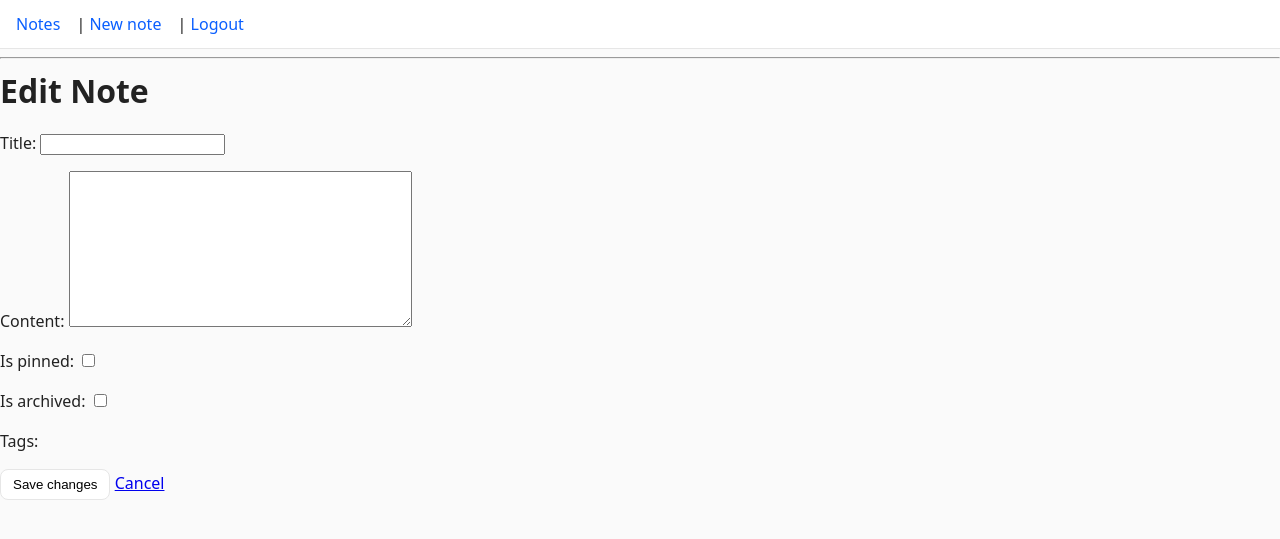
After one commit to VinceVSCode/Django_Playground, a Django app: template DjangoPlayground/firstsite/templates/firstsite/edit_note.html in a window 1280 px wide. The commit adds this page. Shown: the top 539 px of the page. Run offline with Django 5.2, Linux system fonts and the light colour scheme; the template is opened without the code that fills it: values that come from a table or form of the project are taken from there, others are empty; data comes from the database, SQL or seed files in the repository; parts of the project's set-up code (start-up, migrations or seed data) failed here and were passed over.

Commit message:
- Add styles for consistent layout and create edit/delete note templates

```diff
--- /dev/null
+++ b/DjangoPlayground/firstsite/static/firstsite/styles.css
@@ -0,0 +1,53 @@
+/* Basic, readable defaults */
+:root {
+  --text: #222;
+  --muted: #666;
+  --bg: #fafafa;
+  --link: #0a5fff;
+  --border: #e6e6e6;
+}
+
+* { box-sizing: border-box; }
+html, body { margin: 0; padding: 0; }
+body {
+  font-family: system-ui, -apple-system, "Segoe UI", Roboto, Arial, sans-serif;
+  color: var(--text);
+  background: var(--bg);
+  line-height: 1.5;
+}
+
+nav {
+  padding: .75rem 1rem;
+  background: white;
+  border-bottom: 1px solid var(--border);
+}
+nav a { margin-right: .75rem; color: var(--link); text-decoration: none; }
+nav a:hover { text-decoration: underline; }
+
+.container {
+  max-width: 760px;
+  margin: 1.25rem auto;
+  padding: 0 1rem;
+}
+
+h1, h2, h3 { margin: .5rem 0 1rem; }
+
+ul { list-style: none; padding: 0; }
+li.card {
+  background: white;
+  border: 1px solid var(--border);
+  border-radius: 10px;
+  padding: .75rem;
+  margin-bottom: .75rem;
+}
+
+small, .muted { color: var(--muted); }
+button, .button {
+  display: inline-block;
+  padding: .45rem .75rem;
+  border-radius: 8px;
+  border: 1px solid var(--border);
+  background: white;
+  cursor: pointer;
+}
+button:hover, .button:hover { background: #f3f6ff; }
--- a/DjangoPlayground/firstsite/templates/firstsite/base.html
+++ b/DjangoPlayground/firstsite/templates/firstsite/base.html
@@ -1,8 +1,10 @@
+{% load static %}
 <!DOCTYPE html>
 <html>
 <head>
   <meta charset="utf-8" />
   <title>{% block title %}Notes{% endblock %}</title>
+  <link rel="stylesheet" href="{% static 'firstsite/styles.css' %}" />
 </head>
 <body>
   <nav>
--- /dev/null
+++ b/DjangoPlayground/firstsite/templates/firstsite/edit_note.html
@@ -0,0 +1,11 @@
+{% extends "firstsite/base.html" %}
+{% block title %}Edit: {{ note.title }}{% endblock %}
+{% block content %}
+<h1>Edit Note</h1>
+<form method="post">
+  {% csrf_token %}
+  {{ form.as_p }}
+  <button type="submit">Save changes</button>
+  <a href="{% url 'note_detail' note.pk %}">Cancel</a>
+</form>
+{% endblock %}
```
Also changed, not shown: DjangoPlayground/firstsite/templates/firstsite/confirm_delete.html (added, +12 -0 lines), DjangoPlayground/firstsite/templates/firstsite/note_detail.html (+6 -1 lines).
